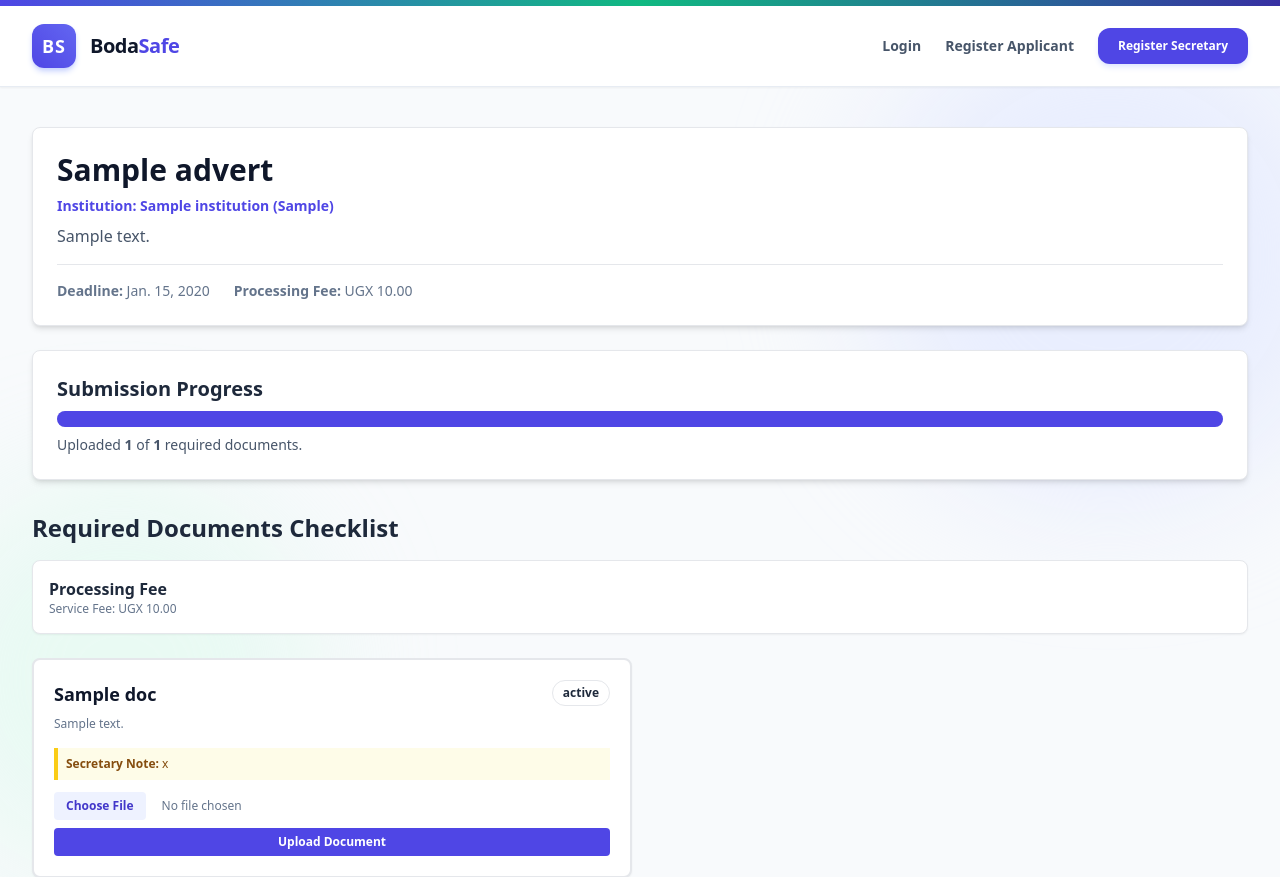
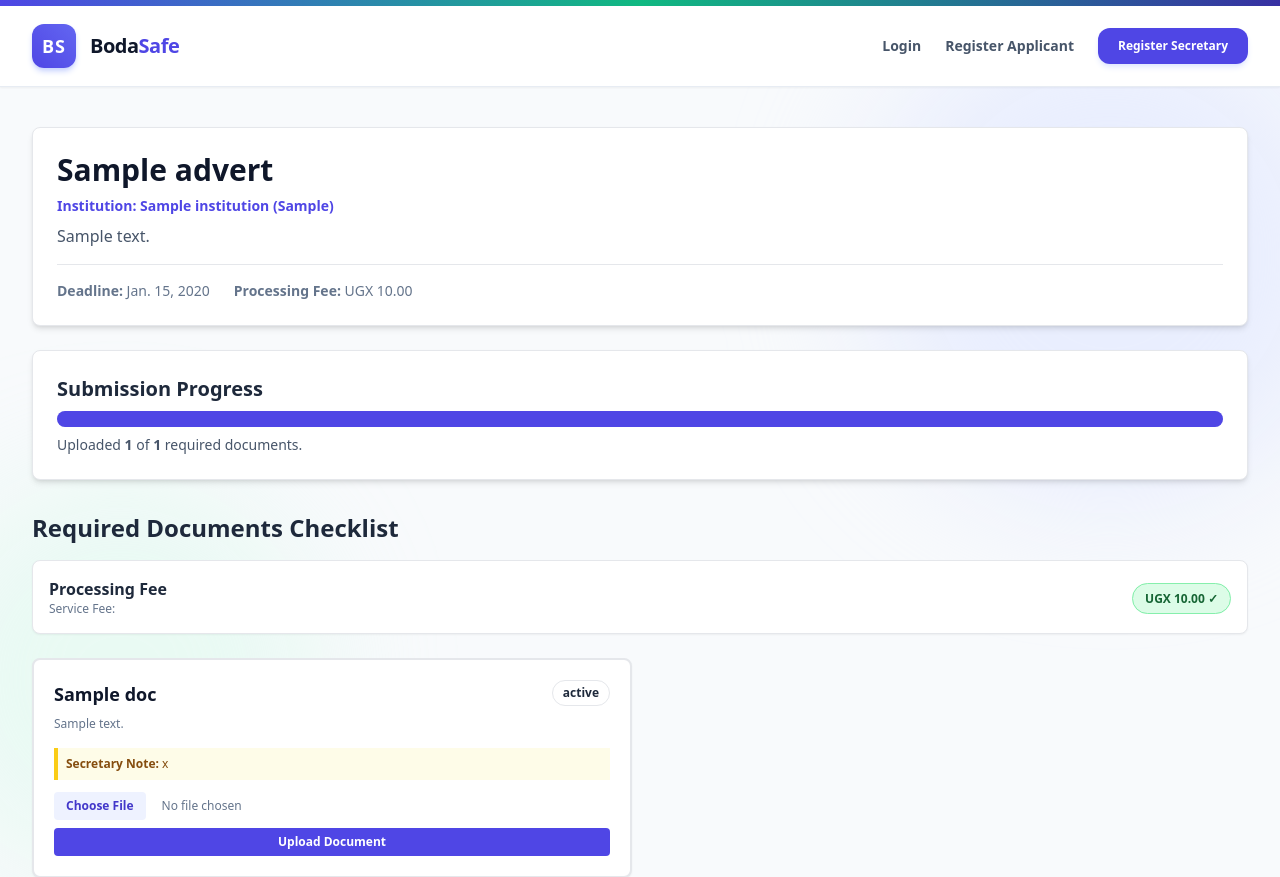
Before and after one commit to DentchaT/BODASAFE-UGANDA, a Django app: template templates/core/advert_detail.html in a window 1280 px wide. Shown: the top 877 px of the page. Run offline with Django 5.2, Linux system fonts and the light colour scheme; tables that the repository leaves empty hold one stand-in row (values such as "Sample post"); the template is opened without the code that fills it: values that come from a table or form of the project are taken from there, most other values are stand-ins (such as "Sample title", 1, 10 or a date in 2020); parts of the project's set-up code (start-up, migrations or seed data) failed here and were passed over; some libraries are stand-ins or nearby versions.

Commit message:
payments

```diff
--- a/templates/core/advert_detail.html
+++ b/templates/core/advert_detail.html
@@ -28,15 +28,15 @@
 <div class="bg-white p-4 rounded-lg shadow-sm border mb-6 flex justify-between items-center">
     <div>
         <h3 class="font-bold text-slate-800">Processing Fee</h3>
-        <p class="text-xs text-slate-500">Service Fee: UGX {{ advert.service_fee }}</p>
+        <p class="text-xs text-slate-500">Service Fee:</p>
     </div>
-    <!--<div>
-        {% if payment_completed %}
-            <span class="bg-green-100 text-green-800 border border-green-300 px-3 py-1.5 rounded-full text-xs font-semibold">Payment Completed ✓</span>
-        {% else %}
+    <div>
+        <!--{% if payment_completed %}-->
+        <span class="bg-green-100 text-green-800 border border-green-300 px-3 py-1.5 rounded-full text-xs font-semibold">UGX {{ advert.service_fee }} ✓</span>
+        <!--{% else %}
             <a href="{% url 'make_payment' advert.id %}" class="bg-amber-500 hover:bg-amber-600 text-white px-4 py-2 rounded text-xs font-semibold shadow">Pay Service Fee Now</a>
-        {% endif %}
-    </div>-->
+        {% endif %}-->
+    </div>
 </div>
 
 <div class="grid grid-cols-1 md:grid-cols-2 gap-4">
```
